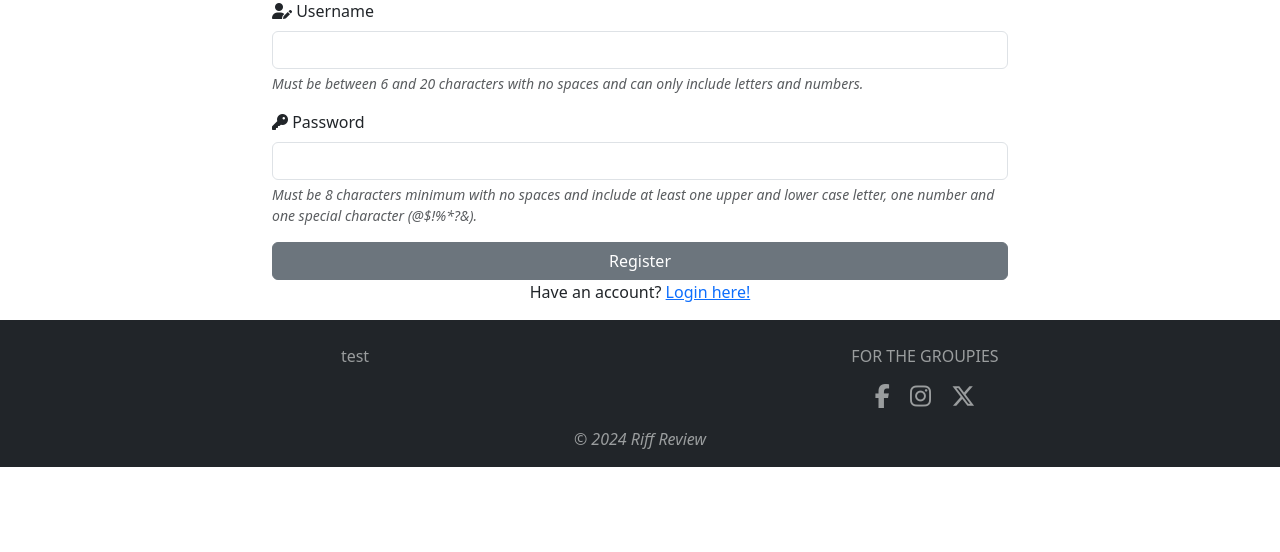
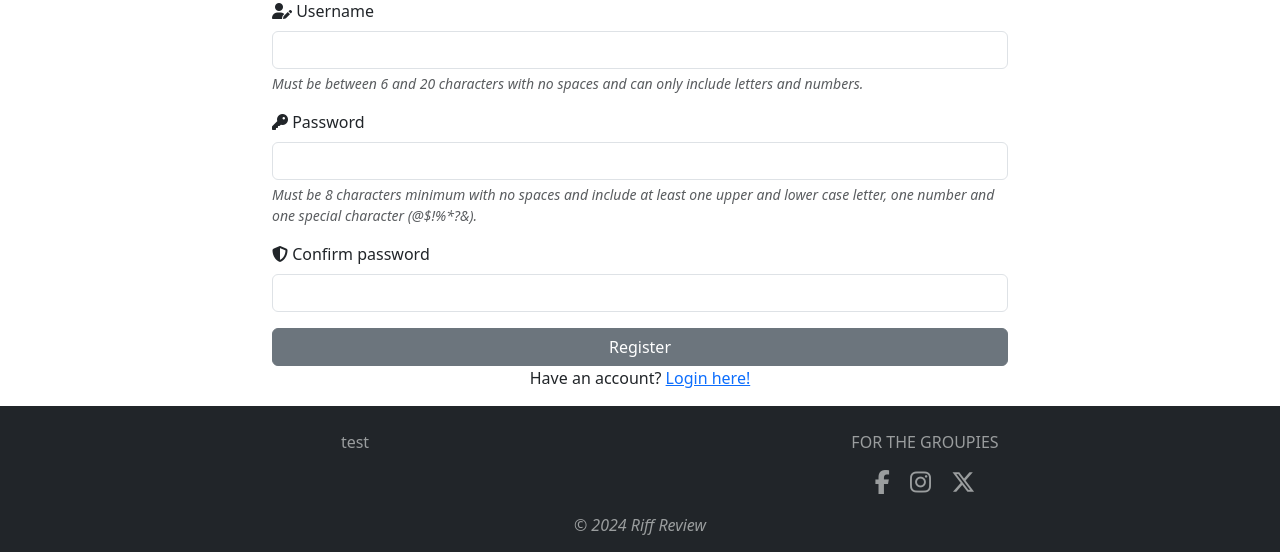
Before and after one commit to danielanthonycollins/riff-review, a Flask app: page /register in a window 1280 px wide. Shown: the part 158-710 px from the top of the page. Run offline with Flask 3, Linux system fonts and the light colour scheme; some libraries are stand-ins or nearby versions.

Commit message:
Add password confirmation check to register form

```diff
--- a/app.py
+++ b/app.py
@@ -43,16 +43,20 @@ def register():
         if existing_user:
             flash("Username already exists")
             return redirect(url_for("register"))
+        elif request.form.get("password") != request.form.get(
+                "password_check"):
+            flash("Oops! Passwords do not match.")
+            return redirect(url_for("register"))
+        else:
+            register = {
+                "username": request.form.get("username").lower(),
+                "password": generate_password_hash(request.form.get("password"))
+            }
+            mongo.db.users.insert_one(register)
 
-        register = {
-            "username": request.form.get("username").lower(),
-            "password": generate_password_hash(request.form.get("password"))
-        }
-        mongo.db.users.insert_one(register)
-
-        session["user"] = request.form.get("username").lower()
-        flash("You have successfully registered!")
-        return redirect(url_for("profile", username=session["user"]))
+            session["user"] = request.form.get("username").lower()
+            flash("You have successfully registered!")
+            return redirect(url_for("profile", username=session["user"]))
 
     return render_template("register.html")
 
--- a/templates/register.html
+++ b/templates/register.html
@@ -22,6 +22,11 @@
             <input type="password" class="form-control" id="password" name="password" minlength="8" pattern="^(?=.*[a-z])(?=.*[A-Z])(?=.*\d)(?=.*[@$!%*?&])[A-Za-z\d@$!%*?&]{8,}$" required>
             <div class="form-text">Must be 8 characters minimum with no spaces and include at least one upper and lower case letter, one number and one special character (@$!%*?&).</div>
         </div>
+        <div class="mb-3">
+            <i class="fa-solid fa-shield-halved"></i>
+            <label for="password-check" class="form-label">Confirm password</label>
+            <input type="password" class="form-control" id="password-check" name="password_check" minlength="8" pattern="^(?=.*[a-z])(?=.*[A-Z])(?=.*\d)(?=.*[@$!%*?&])[A-Za-z\d@$!%*?&]{8,}$" required>
+        </div>
         <div class="d-grid gap-2">
             <button type="submit" class="btn btn-secondary">Register</button>
         </div>
```
